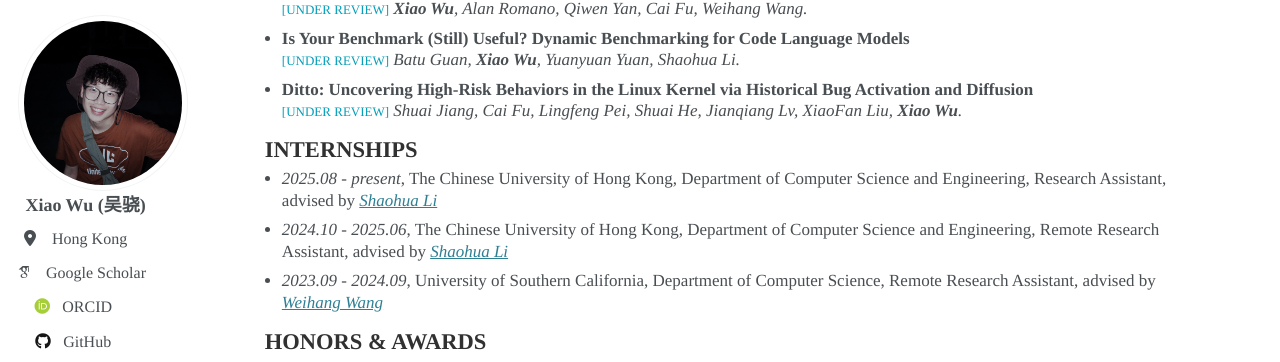
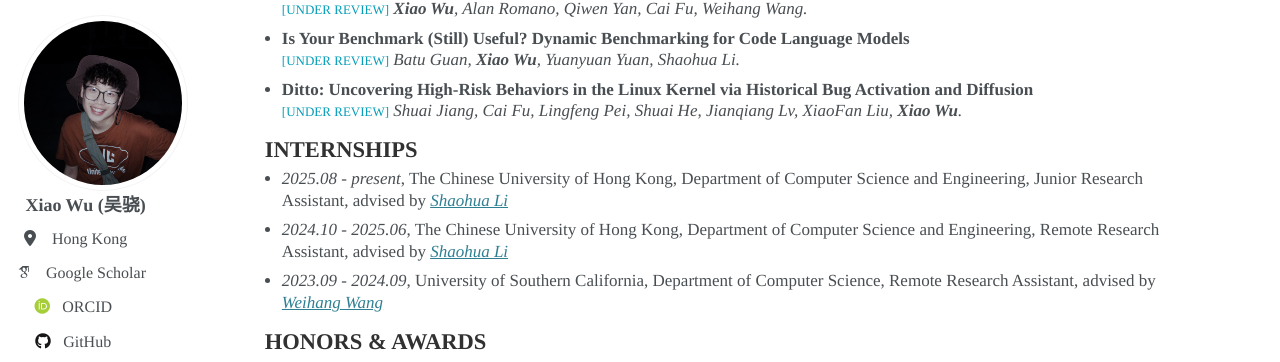
Before and after one commit to xiaowu417/xiaowu417.github.io, a Jekyll site: the page built from _pages/about.md, in a window 1280 px wide and 900 px high, scrolled down 464 px. Shown: the part 91-453 px from the top of the window. Built offline with Jekyll 4.4.1, drawn with Linux system fonts in a browser that asks for light colours; emoji names are drawn with the system emoji font; some web fonts are replaced.

Commit message:
update RA info

```diff
--- a/_pages/about.md
+++ b/_pages/about.md
@@ -42,7 +42,7 @@ My research has focused on Software Testing and Security, particularly in **WebA
 </div>
 
 # INTERNSHIPS
-- *2025.08 - present*, The Chinese University of Hong Kong, Department of Computer Science and Engineering, Research Assistant, advised by *[Shaohua Li](https://shao-hua-li.github.io/)*
+- *2025.08 - present*, The Chinese University of Hong Kong, Department of Computer Science and Engineering, Junior Research Assistant, advised by *[Shaohua Li](https://shao-hua-li.github.io/)*
 
 - *2024.10 - 2025.06*, The Chinese University of Hong Kong, Department of Computer Science and Engineering, Remote Research Assistant, advised by *[Shaohua Li](https://shao-hua-li.github.io/)*
 
```
